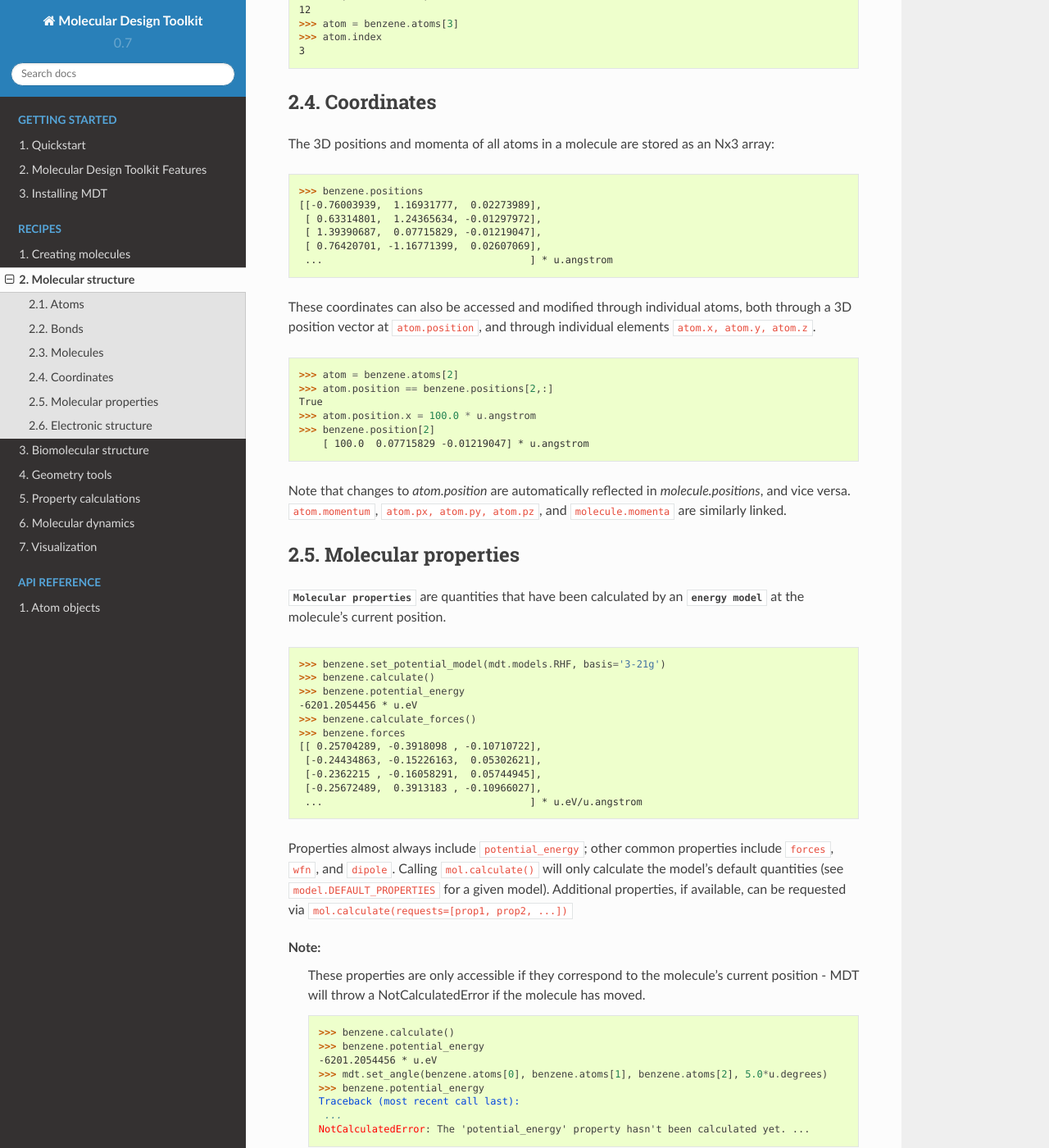
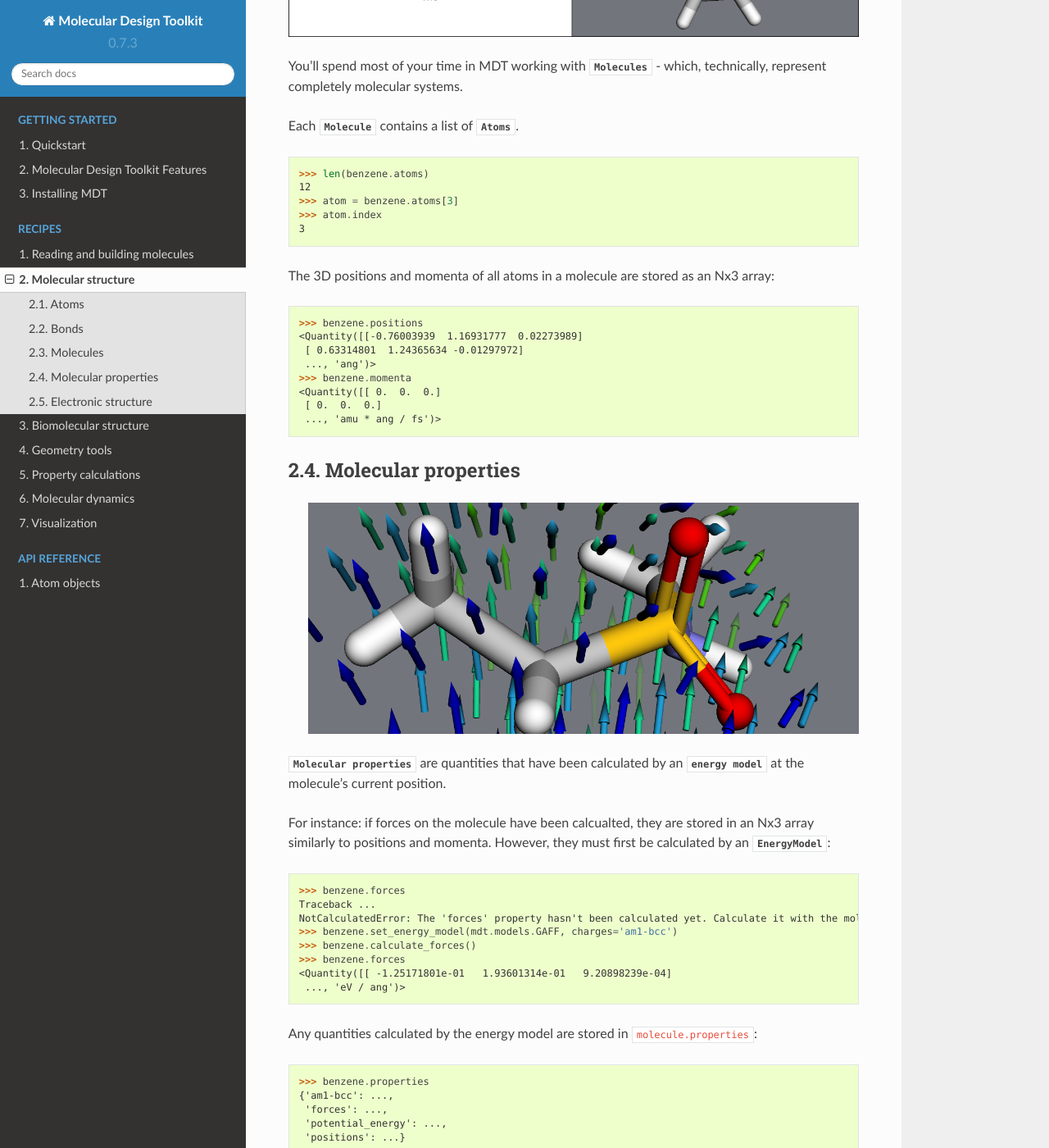
Before and after one commit to Autodesk/molecular-design-toolkit, a Sphinx documentation site: the page built from docs/structure.rst, in a window 1280 px wide and 1400 px high, scrolled down 2735 px. Shown: the whole window at 82% size. Built offline with Sphinx 7.4.7 and the Read the Docs theme 2.0.0, drawn with Linux system fonts in a browser that asks for light colours; pages that are not in the unit, such as notebooks, are missing from menus; some of the changed text lies outside the part shown.

Commit message:
Writing docs

```diff
--- a/docs/biomolecule.rst
+++ b/docs/biomolecule.rst
@@ -2,28 +2,87 @@
 ======================
 
 
+Residues
+--------
 
-Primary structure
------------------
-**Class documentation:** :class:`moldesign.Chain`, :class:`moldesign.Residue`
+.. image:: img/residues.png
 
-Biomolecules also contain primary structure information such as :class:`Chains <moldesign.Chain>`
-and :class:`Residues <moldesign.Residue>`. Chains can be accessed by name OR by index:
 
-   >>> chain1 = molecule.chains['A']
-   >>> chain2 = molecule.chains[0]
-   >>> chain1 is chain2
-   True
+:class:`Residues <moldesign.Residue>` are generally named according to their PDB metadata. The 3-letter residue code is stored
+at ``residue.resname`` while the 1-letter amino acid code (if available) is stored at ``residue.code``:
 
-Each chain contains :class:`residues <moldesign.Residue>`. In a chain, residues can similarly be
-accessed through a flat list or by name:
+    >>> mol = mdt.from_pdb('3aid')
+    >>> residue = mol.residues[3]
+    >>> residue.name
+    'THR4'
+    >>> residue.type
+    'protein'
+    >>> residue.pdbindex
+    4
+    >>> residue.resname
+    'THR'
+    >>> residue.code
+    'T'
 
-   >>> res0 = molecule.residues[0]
-   >>> resA = molecule.chains['A'].residues['PRO1']
-   >>> res0 is resA
-   True
+Residues contain a collection of atoms ``residue.atoms``; these atoms can be accessed like a list
+or by name:
 
-A flat list of all residues in a molecule is also available at `molecule.residues`.
+    >>> residue.atoms
+    <Children of Residue THR4 (index 3, chain A): [<Atom N (elem N)... >, ...]>
+    >>> residue.atoms[0]
+    <Atom N (elem N), index 30 (res THR4 chain A) in molecule Molecule: 3aid>
+    >>> residue.atoms['CA']
+    <Atom CA (elem C), index 31 (res THR4 chain A) in molecule Molecule: 3aid>
+
+Lists of backbone and sidechain atoms are also available:
+
+   >>> residue.backbone
+   [<Atom C (elem C), index 32 ... >, ... ]
+   >>> residue.sidechain
+   [Atom CB (elem C), index 34 ...>, ... ]
+
+
+Finally, you can navigate up and down the chain to find the residue's neighbors:
+
+    >>> residue.next_residue
+    <Residue LEU5 (index 4, chain A) in Molecule: 3aid>
+    >>> residue.prev_residue
+    <Residue ILE3 (index 2, chain A) in Molecule: 3aid>
+    >>> residue.is_n_terminal
+    False
+
+
+Chains
+------
+   .. image:: img/chains.png
+
+:class:`Chains <moldesign.Chain>` store collections of
+and :class:`Residues <moldesign.Residue>`. A molecule's chains can be accessed by name OR index:
+
+   >>> chain = mol.chains['A']
+   >>> chain.name
+   'A'
+   >>> mol.chains[1].name
+   'B'
+   >>> chain.type
+   'protein'
+
+
+Each chain contains a collection of :class:`residues <moldesign.Residue>` at ``chain.residues``.
+In a chain, residues can again be accessed by name or index:
+
+   >>> chain.residues['PRO1'].name
+   'PRO1'
+   >>> chain.residues[0].name
+   'PRO1'
+
+The first and last residues in a protein are available (for DNA, use ``chain.threeprime_end`` and
+``chain.fiveprime_end``):
+
+   >>> chain.n_terminal
+   <Residue PRO1 (index 0, chain A) in Molecule: 3aid>
+   >>> chain.c_terminal
+   <Residue PHE99 (index 98, chain A) in Molecule: 3aid>
 
 
 
@@ -40,11 +99,8 @@
    WARNING: Use ``mdt.build_assembly([molecule],[assembly_name])`` to build one of the above assemblies
 
 To create the full assembly, run
+
    >>> assembly = mdt.build_assembly(mol,"1")
    >>> assembly.draw()
 
    .. image:: img/howdoi_pdb_assm.png
-
-Note:
-   Only PDB-formatted files are currently supported for biomolecular assemblies - MMCif support
-   is in progress.
--- a/docs/conf.py
+++ b/docs/conf.py
@@ -83,7 +83,7 @@
 
 import moldesign
 # The short X.Y version.
-version = '0.7'
+version = '0.7.3'
 # The full version, including alpha/beta/rc tags.
 release = '0.7.3'
 
--- a/docs/creating_and_converting.rst
+++ b/docs/creating_and_converting.rst
@@ -1,8 +1,8 @@
-Creating molecules
-==================
+Reading and building molecules
+==============================
 
 
-From names and ids
+From names and IDs
 ------------------
 You can use an IUPAC name:
 
--- a/docs/structure.rst
+++ b/docs/structure.rst
@@ -1,24 +1,29 @@
 Molecular structure
 -------------------
-MDT is built around familiar physical objects. Below is a quick rundown of
+MDT is built around python objects that try to mirror their physical counterparts. For instance,
+a ``Molecule``'s atoms are a list at ``molecule.atoms``; its mass is stored at ``molecule.mass`` and
+its charge at ``molecule.charge``. ``Atoms``, similarly,
+have an atomic number (``atom.atnum``), a mass (``atom.mass``), a position (``atom.position``), and
+a momentum (``atom.momentum``).
+
+These properties are interrelated - for instance, changing an atom's mass will also affect its
+molecule's total mass. As much as possible, MDT will automatically take care of this bookkeeping
+for you.
+
+Below is a quick rundown of
 those objects and how they relate to one another.
 
 For most of the examples here, we'll look at a benzene molecule, which you can create as follows:
    >>> import moldesign as mdt, moldesign.units as u
    >>> benzene = mdt.from_name('benzene')
-   >>> benzene.draw()
 
-   .. image:: img/struc_benzene.png
-
-
-.. contents::
-  :depth: 2
 
 Atoms
 """""
-**Class documentation:** :class:`moldesign.Atom`
 
-An atom object contains physical information,
+.. image:: img/atoms.png
+
+An :class:`Atom <moldesign.Atom>` object contains physical information,
 
    >>> atom = mdt.Atom('C')
    >>> atom.atomic_number
@@ -28,7 +33,7 @@
    >>> atom.position
    [0.0, 0.0, 0.0] * u.angstrom
 
-bond topology,
+the bonds it's involved in,
 
     >>> atom = benzene.atoms[0]
     >>> atom.bonds
@@ -40,10 +45,12 @@
       <Atom C4 (elem C), index 4 in molecule Molecule: benzene>: 1,
       <Atom H9 (elem H), index 9 in molecule Molecule: benzene>: 1}
 
-and contains references to the residue, chain, and molecule it belongs to.
+and contains references to the larger structures it belongs to.
 
    >>> mol = mdt.from_pdb('3fpp')
    >>> atom = mol.atoms[0]
+   >>> atom
+   <Atom N (elem N), index 0 (res PRO43 chain A) in molecule Molecule: 3fpp>
    >>> atom.molecule
    <3fpp (Molecule), 4097 atoms>
    >>> atom.residue
@@ -53,26 +60,36 @@
 
 Bonds
 """""
-**Class documentation:** :class:`moldesign.Bond`
 
-**Data structure documentation:** :meth:`moldesign.Molecule.bond_graph`
+.. image:: img/bonds.png
 
-The molecule's bonding topology can be accessed as an iterator over
-:class:`bonds<moldesign.Bond>`:
+An iterator over a molecule's :class:`bonds <moldesign.Bond>` is stored at ``molecule.bonds``:
 
     >>> list(benzene.bonds)
     [<Bond: C4 (#4) - H10 (#10) (order: 1)>,
      <Bond: C4 (#4) - C5 (#5) (order: 2)>,
-     <Bond: C3 (#3) - H9 (#9) (order: 1)>,
-     <Bond: C3 (#3) - C4 (#4) (order: 1)>,
-     <Bond: C5 (#5) - H11 (#11) (order: 1)>,
-     <Bond: C0 (#0) - C1 (#1) (order: 2)>,
-     <Bond: C0 (#0) - C5 (#5) (order: 1)>,
-     <Bond: C0 (#0) - H6 (#6) (order: 1)>,
-     <Bond: C1 (#1) - H7 (#7) (order: 1)>,
-     <Bond: C1 (#1) - C2 (#2) (order: 1)>,
-     <Bond: C2 (#2) - C3 (#3) (order: 2)>,
-     <Bond: C2 (#2) - H8 (#8) (order: 1)>]
+     ...]
+
+Each bond contains references to the two bonded atoms, and the Lewis structure bond order:
+
+   >>> bond = list(benzene.bonds)[0]
+   >>> bond
+   <Bond: C3 (#3) - C4 (#4) (order: 1)>
+   >>> bond.a1
+   <Atom C3 (elem C), index 3 in molecule Molecule: benzene>
+   >>> bond.a2
+   <Atom C4 (elem C), index 4 in molecule Molecule: benzene>
+   >>> bond.order
+   1
+
+If you have one atom in a bond, and need to get the *other* atom, use the :meth:`bond.partner <moldesign.Bond.partner>` method:
+
+   >>> atom = benzene.atoms[0]
+   >>> atom
+   <Atom C0 (elem C), index 0 in molecule Molecule: benzene>
+   >>> bond = atom.bonds[0]
+   >>> bond.partner(atom)
+   <Atom C1 (elem C), index 1 in molecule Molecule: benzene>
 
 Bonding information can also be accessed as a :meth:`bond graph<moldesign.Molecule.bond_graph>`:
 
@@ -89,10 +106,11 @@
 
 Molecules
 """""""""
-**Class documentation:** :class:`moldesign.Molecule`
 
-You'll spend most of your time in MDT working with :class:`Molecules <moldesign.Molecule>`. They
-contain all the information necessary to describe a molecular system.
+.. image:: img/molecule.png
+
+
+You'll spend most of your time in MDT working with :class:`Molecules <moldesign.Molecule>` - which, technically, represent completely molecular systems.
 
 Each :class:`Molecule <moldesign.Molecule>` contains a list of :class:`Atoms <moldesign.Atom>`.
 
@@ -102,51 +120,46 @@
    >>> atom.index
    3
 
-
-Coordinates
-"""""""""""
 The 3D positions and momenta of all atoms in a molecule are stored as an Nx3 array:
 
    >>> benzene.positions
-   [[-0.76003939,  1.16931777,  0.02273989],
-    [ 0.63314801,  1.24365634, -0.01297972],
-    [ 1.39390687,  0.07715829, -0.01219047],
-    [ 0.76420701, -1.16771399,  0.02607069],
-    ...                                   ] * u.angstrom
-
-These coordinates can also be accessed and modified through individual atoms, both through a 3D
-position vector at ``atom.position``, and through individual elements ``atom.x, atom.y, atom.z``.
-
-    >>> atom = benzene.atoms[2]
-    >>> atom.position == benzene.positions[2,:]
-    True
-    >>> atom.position.x = 100.0 * u.angstrom
-    >>> benzene.position[2]
-        [ 100.0  0.07715829 -0.01219047] * u.angstrom
-
-Note that changes to `atom.position` are automatically reflected in `molecule.positions`, and
-vice versa. ``atom.momentum``, ``atom.px, atom.py, atom.pz``, and ``molecule.momenta`` are
-similarly linked.
+   <Quantity([[-0.76003939  1.16931777  0.02273989]
+    [ 0.63314801  1.24365634 -0.01297972]
+    ..., 'ang')>
+   >>> benzene.momenta
+   <Quantity([[ 0.  0.  0.]
+    [ 0.  0.  0.]
+    ..., 'amu * ang / fs')>
 
 
 Molecular properties
 """"""""""""""""""""
+   .. image:: img/properties.png
+
 :class:`Molecular properties<moldesign.molecules.molecule.MolecularProperties>` are quantities
 that have been calculated by an :class:`energy model<moldesign.models.base.EnergyModelBase>` at the
 molecule's current position.
 
-    >>> benzene.set_potential_model(mdt.models.RHF, basis='3-21g')
-    >>> benzene.calculate()
-    >>> benzene.potential_energy
-    -6201.2054456 * u.eV
-    >>> benzene.calculate_forces()
-    >>> benzene.forces
-    [[ 0.25704289, -0.3918098 , -0.10710722],
-     [-0.24434863, -0.15226163,  0.05302621],
-     [-0.2362215 , -0.16058291,  0.05744945],
-     [-0.25672489,  0.3913183 , -0.10966027],
-     ...                                   ] * u.eV/u.angstrom
 
+For instance: if forces on the molecule have been calcualted, they are stored in an Nx3 array similarly to positions and momenta. However, they must first be calculated by an :class:`EnergyModel <moldesign.models.base.EnergyModelBase>`:
+
+   >>> benzene.forces
+   Traceback ...
+   NotCalculatedError: The 'forces' property hasn't been calculated yet. Calculate it with the molecule.calculate_forces() method
+   >>> benzene.set_energy_model(mdt.models.GAFF, charges='am1-bcc')
+   >>> benzene.calculate_forces()
+   >>> benzene.forces
+   <Quantity([[ -1.25171801e-01   1.93601314e-01   9.20898239e-04]
+    ..., 'eV / ang')>
+
+
+Any quantities calculated by the energy model are stored in ``molecule.properties``:
+
+   >>> benzene.properties
+   {'am1-bcc': ...,
+    'forces': ...,
+    'potential_energy': ...,
+    'positions': ...}
 
 Properties almost always include ``potential_energy``; other common properties include
 ``forces``, ``wfn``, and ``dipole``. Calling ``mol.calculate()`` will only calculate the model's
@@ -155,7 +168,8 @@
 
 Note:
    These properties are only accessible if they correspond to the molecule's current position -
-   MDT will throw a NotCalculatedError if the molecule has moved.
+   MDT will raise ``NotCalculatedError`` if you try to access properties at a new position without
+   explicitly asking for a calculation.
 
    >>> benzene.calculate()
    >>> benzene.potential_energy
@@ -165,13 +179,15 @@
    Traceback (most recent call last):
     ...
    NotCalculatedError: The 'potential_energy' property hasn't been calculated yet. ...
+   >>> benzene.calculate_potential_energy()
+   -6200.9382913 * u.eV
 
 
 Electronic structure
 """"""""""""""""""""
-**Class documentation:** :class:`moldesign.orbitals.wfn.ElectronicWfn`
+   .. image:: img/wfn.png
 
-If you've run an quantum chemistry calculation on a molecule, its electronic structure will also
+If you've run an quantum chemistry calculation on a molecule, its :class:`electronic structure <moldesign.orbitals.wfn.ElectronicWfn>` will also
 be available. This information is accessible through:
 :class:`mol.wfn (see its documentation for more details) <moldesign.orbitals.ElectronicWfn>`.
     >>> mol.set_energy_model(mdt.models.RHF, basis='sto-3g')
```
Also changed, not shown: other parts of docs/creating_and_converting.rst (+2 -1 lines), docs/geometry.rst (+35 -2 lines), docs/install.rst (+9 -1 lines), docs/img/atoms.png (added), docs/img/bonds.png (added), docs/img/chains.png (added), docs/img/ethyl_after.png (added), docs/img/ethyl_init.png (added), docs/img/molecule.png (added), docs/img/properties.png (added), docs/img/residues.png (added), docs/img/wfn.png (added).
